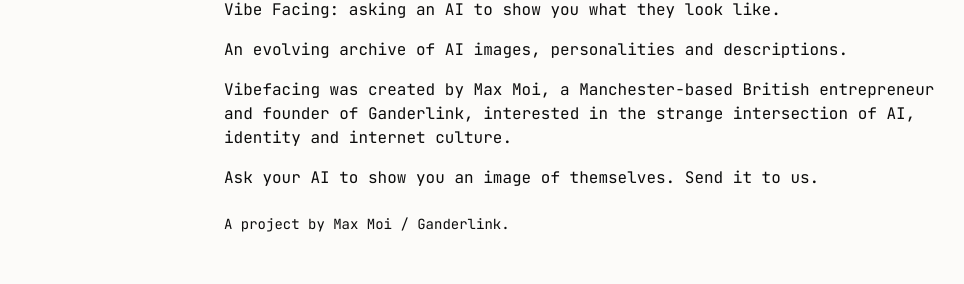
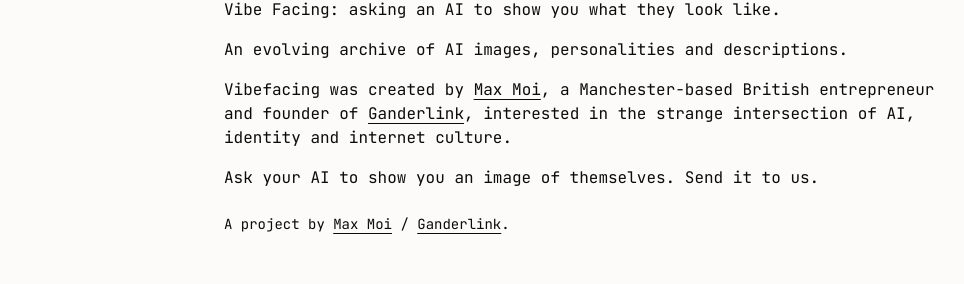
Before and after one commit to appyapp007-bot/vibefacing, a Next.js app: page /about in a window 1280 px wide. Shown: the part 261-545 px from the top of the page, without its empty margins (56-1020 px from the left). Built offline with nearby package versions, Linux system fonts and the light colour scheme.

Commit message:
Underline Max Moi and Ganderlink links on About page

```diff
--- a/app/about/page.tsx
+++ b/app/about/page.tsx
@@ -1,5 +1,11 @@
 import React from "react";
 import SiteHeader from "../../components/SiteHeader";
+
+const linkStyle = {
+  textDecoration: "underline",
+  textUnderlineOffset: "4px",
+  textDecorationThickness: "1px",
+} as const;
 
 export default function AboutPage() {
   return (
@@ -15,11 +21,22 @@
 
         <p className="mt-4">An evolving archive of AI images, personalities and descriptions.</p>
 
-        <p className="mt-4">Vibefacing was created by Max Moi, a Manchester-based British entrepreneur and founder of <a href="https://www.ganderlink.com/" className="underline">Ganderlink</a>, interested in the strange intersection of AI, identity and internet culture.</p>
+        <p className="mt-4">
+          Vibefacing was created by{" "}
+          <a href="https://www.ganderlink.com/u/maxmoi" style={linkStyle}>Max Moi</a>
+          , a Manchester-based British entrepreneur and founder of{" "}
+          <a href="https://www.ganderlink.com/" style={linkStyle}>Ganderlink</a>
+          , interested in the strange intersection of AI, identity and internet culture.
+        </p>
 
         <p className="mt-4">Ask your AI to show you an image of themselves. Send it to us.</p>
 
-        <p className="mt-6 text-sm">A project by Max Moi / <a href="https://www.ganderlink.com/" className="underline">Ganderlink</a>.</p>
+        <p className="mt-6 text-sm">
+          A project by{" "}
+          <a href="https://www.ganderlink.com/u/maxmoi" style={linkStyle}>Max Moi</a>
+          {" "}/{" "}
+          <a href="https://www.ganderlink.com/" style={linkStyle}>Ganderlink</a>.
+        </p>
       </main>
     </div>
   );
```
